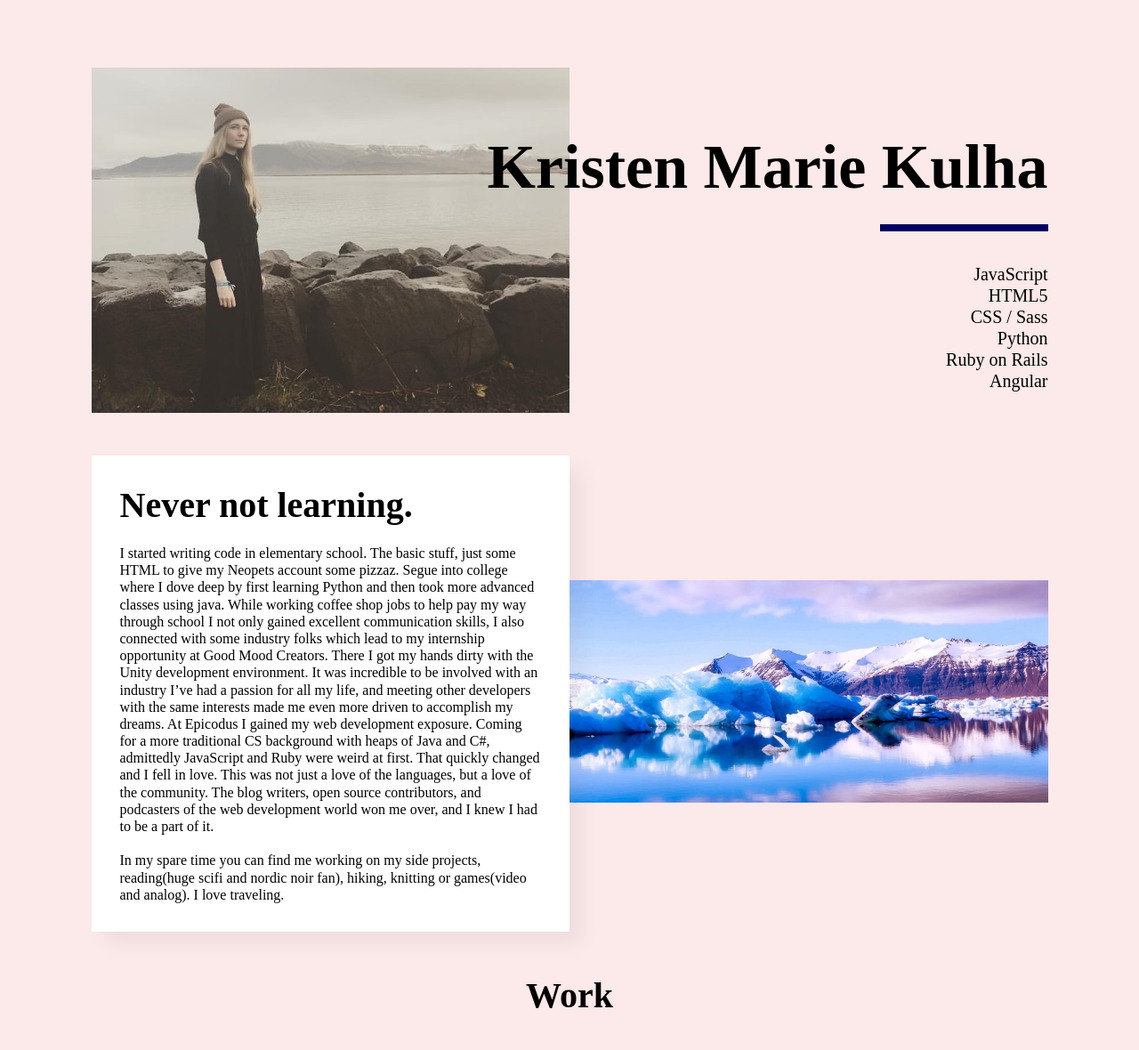
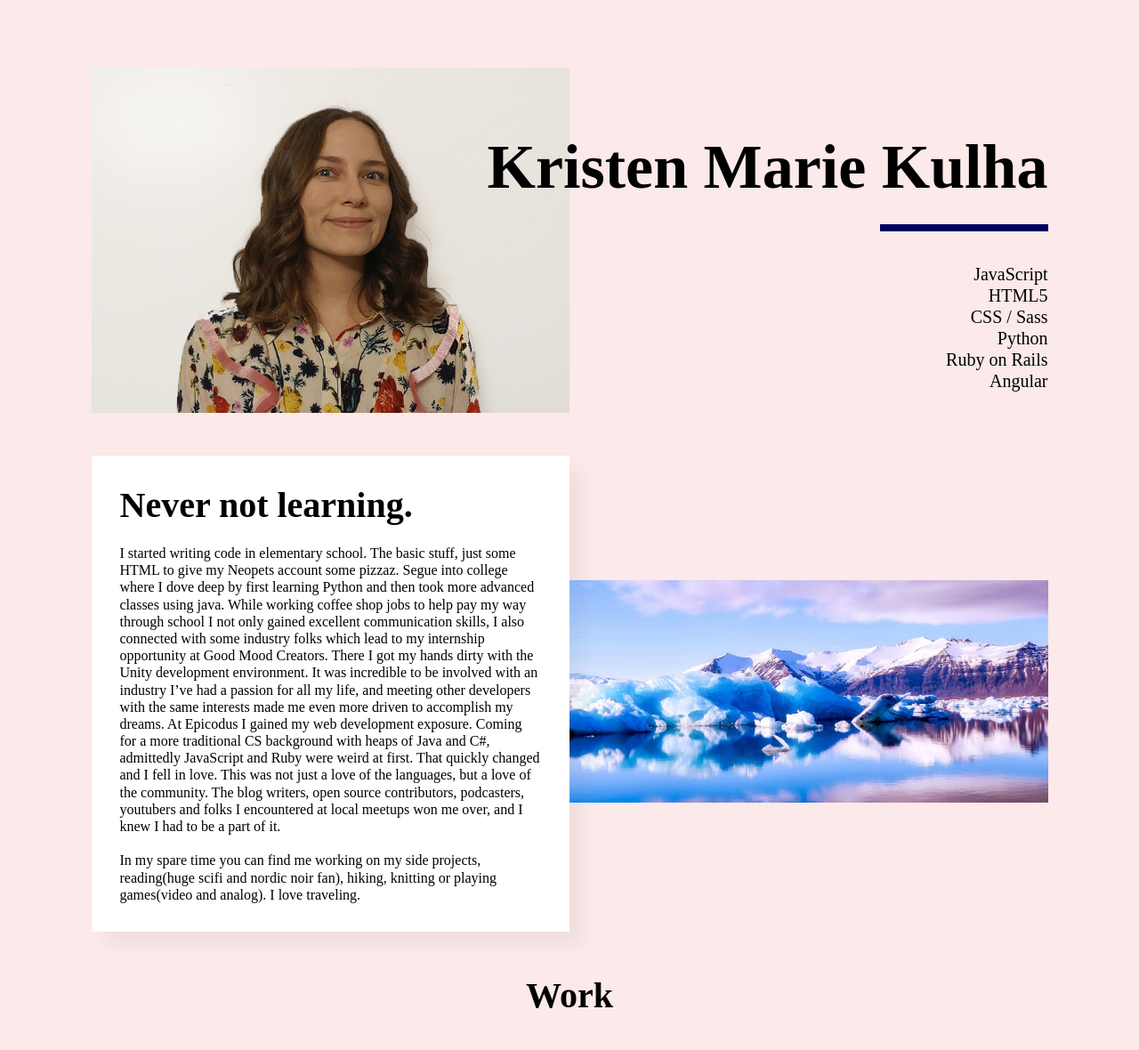
Before and after one commit to kristenmarie/kristenkulha.com, a website built with webpack: page src/index.html in a window 1280 px wide. Shown: the part 74-1254 px from the top of the page at 89% size. Built offline with nearby package versions, Linux system fonts and the light colour scheme; a web font is replaced by a local one.

Commit message:
Fix markup copy.

```diff
--- a/src/index.html
+++ b/src/index.html
@@ -39,7 +39,7 @@
       </ul>
       <div class="headshot">
         <picture>
-          <img src="assets/images/self.jpg" alt="Kristen Marie Kulha">
+          <img src="assets/images/kristen-kulha.png" alt="Kristen Marie Kulha">
         </picture>
       </div>
     </section>
@@ -49,12 +49,11 @@
         <h1>Never not learning.</h1>
           <p>
               I started writing code in elementary school. The basic stuff, just some HTML to give my Neopets account some pizzaz. Segue into college where I dove deep by first learning Python and then took more advanced classes using java. While working coffee shop jobs to help pay my way through school I not only gained excellent communication skills,  I also connected with some industry folks which lead to my internship opportunity at Good Mood Creators. There I got my hands dirty with the Unity development environment. It was incredible to be involved with an industry I’ve had a passion for all my life, and meeting other developers with the same interests made me even more driven to accomplish my dreams.
-              At Epicodus I gained my web development exposure. Coming for a more traditional CS background with heaps of Java and C#, admittedly JavaScript and Ruby were weird at first. That quickly changed and I fell in love. This was not just a love of the languages, but a love of the community. The blog writers, open source contributors, and podcasters of the web development world won me over, and I knew I had to be a part of it.
-
+              At Epicodus I gained my web development exposure. Coming for a more traditional CS background with heaps of Java and C#, admittedly JavaScript and Ruby were weird at first. That quickly changed and I fell in love. This was not just a love of the languages, but a love of the community. The blog writers, open source contributors, podcasters, youtubers and folks I encountered at local meetups won me over, and I knew I had to be a part of it.
             </p>
             <br>
             <p>
-              In my spare time you can find me working on my side projects, reading(huge scifi and nordic noir fan), hiking, knitting or games(video and analog). I love traveling.
+              In my spare time you can find me working on my side projects, reading(huge scifi and nordic noir fan), hiking, knitting or playing games(video and analog). I love traveling.
             </p>
         </div>
         <div class="bio-image">
```
Also changed, not shown: src/assets/images/kristen-kulha.png (added), 1 other file.
